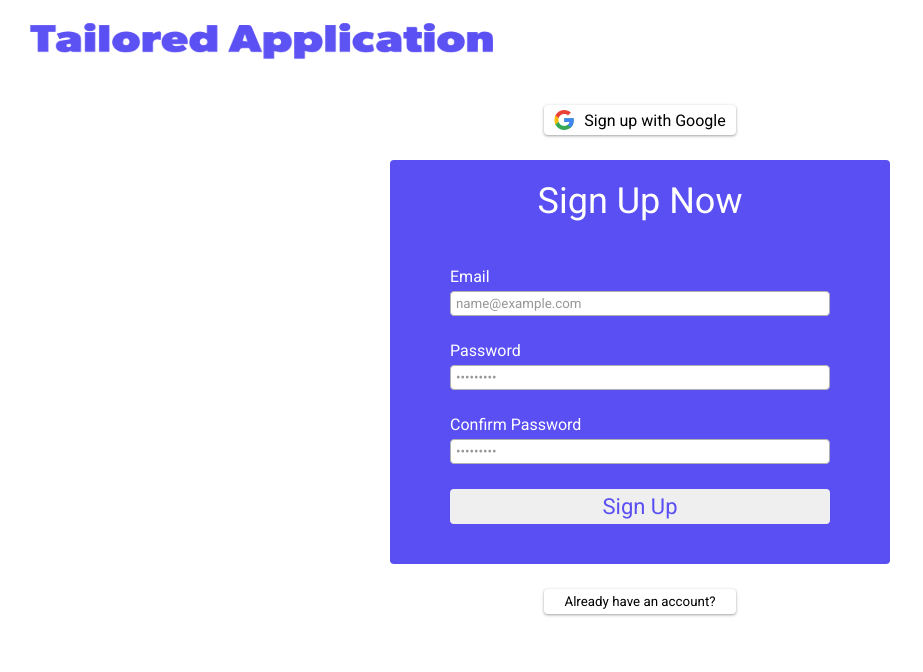
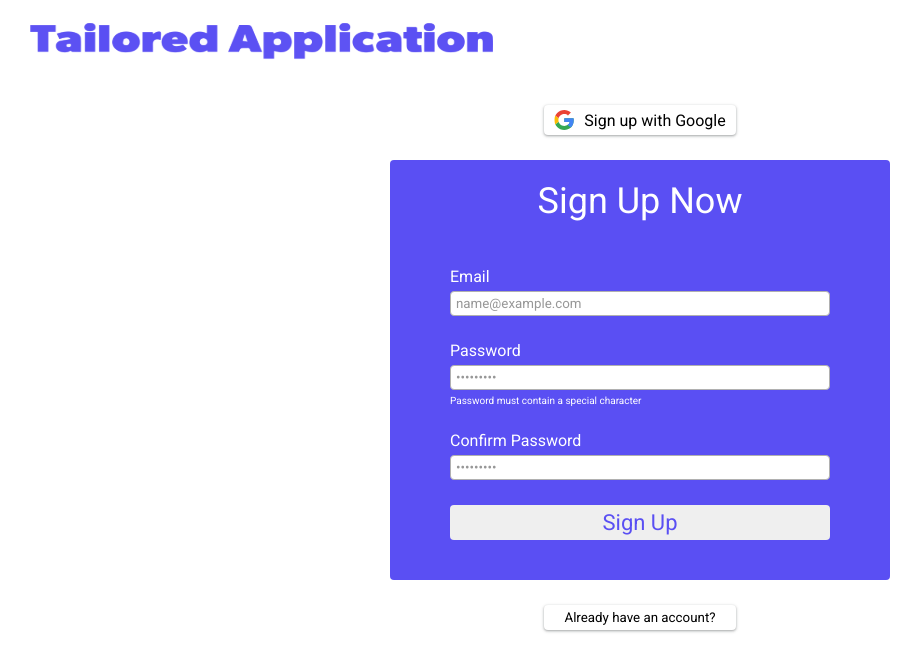
Before and after one commit to Jonjo7Dia/Cover-Letter-Builder, a Next.js app: page /signup in a window 1280 px wide. Both pictures are taken after typing "name@example.com", "Sample123", "Sample123" into the empty fields and a click on the button "Sign Up". Shown: the top 672 px of the page, without its empty margins (0-923 px from the left). Built offline with nearby package versions, Linux system fonts and the light colour scheme; no server answers.

Commit message:
Add password checker

```diff
--- a/contexts/authContext.tsx
+++ b/contexts/authContext.tsx
@@ -40,18 +40,20 @@ export const AuthContextProvider = ({
     return () => unsubscribe();
   }, []);
 
-  const signUp = (email: string, password: string) => {
-    return createUserWithEmailAndPassword(auth, email, password)
-      .then((userCredential) => {
-        // Signed in
-        const user = userCredential.user;
-        // ...
-      })
-      .catch((error) => {
-        const errorCode = error.code;
-        const errorMessage = error.message;
-        // ..
-      });
+  const signUp = async (email: string, password: string) => {
+    try {
+      const userCredential = await createUserWithEmailAndPassword(
+        auth,
+        email,
+        password
+      );
+      // Signed in
+      const user = userCredential.user;
+      // ...
+      return null; // Return null if no errors occurred
+    } catch (error: any) {
+      return error.message; // Return the error code
+    }
   };
 
   const logIn = (email: string, password: string) => {
--- a/pages/signup.tsx
+++ b/pages/signup.tsx
@@ -13,14 +13,40 @@ const SignupPage = () => {
   const [email, setEmail] = useState("");
   const [password, setPassword] = useState("");
   const [confirmPasswords, setConfirmPassword] = useState("");
+  const [hasUpperCase, setHasUpperCase] = useState(false);
+  const [hasLowerCase, setHasLowerCase] = useState(false);
+  const [hasSpecialChar, setHasSpecialChar] = useState(false);
+  const [isLongEnough, setIsLongEnough] = useState(false);
+  const errorMessages = {
+    "Firebase: Error (auth/email-already-in-use).": `This email address is already in use. Please try a different one.`,
+    "Firebase: Error (auth/invalid-email).": `The email address you entered is invalid. Please check it and try again.`,
+    "Firebase: Error (auth/operation-not-allowed).": `An error occurred during sign up. Please try again later.`,
+    "Firebase: Error (auth/weak-password).": `Your password is not strong enough. Please add additional characters including special characters and numbers.`,
+  };
 
   const submitHandler = async () => {
     if (password != confirmPasswords) {
       alert("passwords do not match");
     } else {
-      await signUp(email, password);
-      router.push("login");
+      const errorCode = await signUp(email, password);
+      if (errorCode) {
+        console.log(errorCode);
+        const errorMessage =
+          errorMessages[errorCode as keyof typeof errorMessages] ||
+          "An unknown error occurred.";
+        alert(errorMessage);
+      } else {
+        // Only redirect if no error occurred
+        router.push("login");
+      }
     }
+  };
+
+  const checkPassword = (password: string) => {
+    setHasUpperCase(/[A-Z]/.test(password));
+    setHasLowerCase(/[a-z]/.test(password));
+    setHasSpecialChar(/[!@#$%^&*()_+\-=[\]{};':"\\|,.<>/?]+/.test(password));
+    setIsLongEnough(password.length >= 8);
   };
   return (
     <Layout>
@@ -64,10 +90,24 @@ const SignupPage = () => {
                 type="password"
                 onChange={(e) => {
                   setPassword(e.target.value);
+                  checkPassword(e.target.value);
                 }}
                 className={styles["signup__inputField"]}
                 required
               />
+              {password.length > 0 &&
+                (!hasUpperCase ||
+                  !hasLowerCase ||
+                  !hasSpecialChar ||
+                  !isLongEnough) && (
+                  <div className={styles["signup__passwordChecker"]}>
+                    Password must contain
+                    {!hasUpperCase && <span> an uppercase letter</span>}
+                    {!hasLowerCase && <span> a lowercase letter</span>}
+                    {!hasSpecialChar && <span> a special character</span>}
+                    {!isLongEnough && <span> at least 8 characters long</span>}
+                  </div>
+                )}
             </div>
 
             <div className={styles["signup__inputs"]}>
--- a/styles/pages/signup.module.scss
+++ b/styles/pages/signup.module.scss
@@ -84,4 +84,8 @@
     box-shadow: $box-shadow;
     background-color: $color-white;
   }
+
+  &__passwordChecker {
+    font-size: rem(10px);
+  }
 }
```
